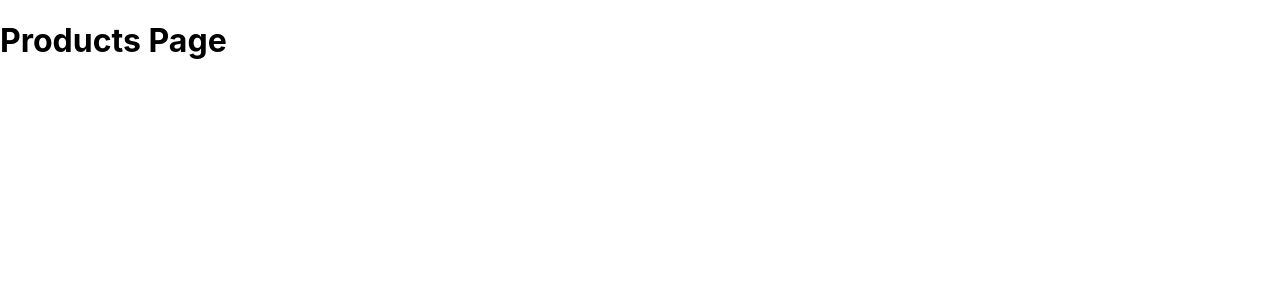
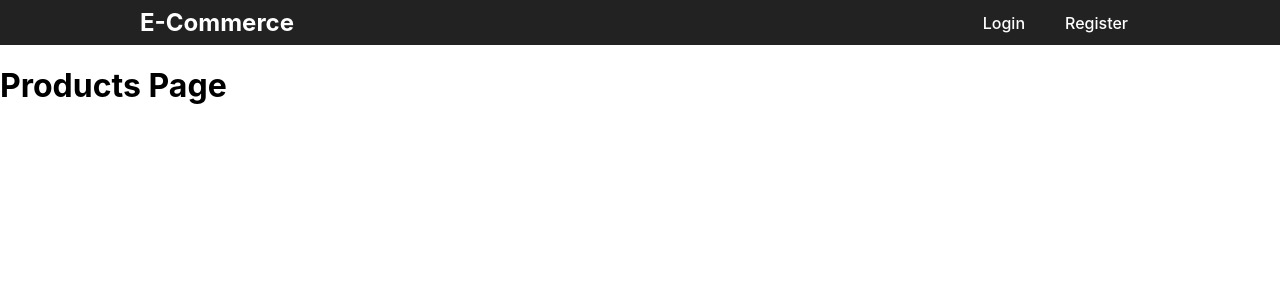
Before and after one commit to economicseeker/ecommerce-app-restapi, a React (Create React App) app in the folder frontend/: page /products in a window 1280 px wide. Shown: the top 300 px of the page. Built offline with nearby package versions, Linux system fonts and the light colour scheme.

Commit message:
feat(frontend): add Header with logout/login/register links and CSS styling

```diff
--- a/frontend/src/App.js
+++ b/frontend/src/App.js
@@ -1,6 +1,7 @@
 import React from "react";
 import { BrowserRouter as Router, Routes, Route } from "react-router-dom";
 import { AuthProvider } from "./context/AuthContext";
+import Header from "./components/Header";
 import Home from "./pages/Home";
 import Login from "./pages/Login";
 import Register from "./pages/Register";
@@ -14,6 +15,7 @@ function App() {
   return (
     <AuthProvider>
       <Router>
+        <Header />
         <Routes>
           <Route path="/" element={<Home />} />
           <Route path="/login" element={<Login />} />
--- /dev/null
+++ b/frontend/src/components/Header.css
@@ -0,0 +1,39 @@
+.header {
+  background: #222;
+  color: #fff;
+  padding: 0.5rem 0;
+}
+.header-nav {
+  max-width: 1000px;
+  margin: 0 auto;
+  display: flex;
+  align-items: center;
+  justify-content: space-between;
+  padding: 0 1rem;
+}
+.header-logo {
+  color: #fff;
+  text-decoration: none;
+  font-size: 1.5rem;
+  font-weight: bold;
+}
+.header-links {
+  display: flex;
+  align-items: center;
+  gap: 1rem;
+}
+.header-link {
+  color: #fff;
+  text-decoration: none;
+  font-weight: 500;
+  padding: 0.25rem 0.75rem;
+  border-radius: 4px;
+  transition: background 0.2s;
+}
+.header-link:hover {
+  background: #444;
+}
+.header-user {
+  margin-right: 0.5rem;
+  font-size: 1rem;
+}
--- /dev/null
+++ b/frontend/src/components/Header.js
@@ -0,0 +1,37 @@
+import React from "react";
+import { Link, useNavigate } from "react-router-dom";
+import { useAuth } from "../context/AuthContext";
+import "./Header.css";
+
+const Header = () => {
+  const { user, logout } = useAuth();
+  const navigate = useNavigate();
+
+  const handleLogout = () => {
+    logout();
+    navigate("/login");
+  };
+
+  return (
+    <header className="header">
+      <nav className="header-nav">
+        <Link to="/" className="header-logo">E-Commerce</Link>
+        <div className="header-links">
+          {user ? (
+            <>
+              <span className="header-user">Welcome!</span>
+              <button className="auth-logout-btn" onClick={handleLogout}>Logout</button>
+            </>
+          ) : (
+            <>
+              <Link to="/login" className="header-link">Login</Link>
+              <Link to="/register" className="header-link">Register</Link>
+            </>
+          )}
+        </div>
+      </nav>
+    </header>
+  );
+};
+
+export default Header;
```
